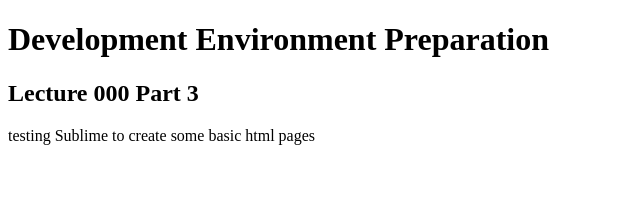
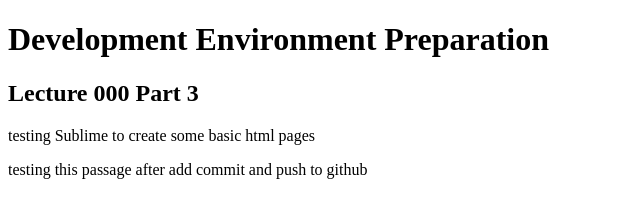
Before and after one commit to tirtarif22/coursera-html-css-js-course, a plain HTML site: page docs/index-review.html in a window 1280 px wide. Shown: the whole page, without its empty margins (0-640 px from the left). Drawn offline with Linux system fonts and the light colour scheme.

Commit message:
review for modified file

```diff
--- a/docs/index-review.html
+++ b/docs/index-review.html
@@ -7,5 +7,6 @@
  	<h1>Development Environment Preparation</h1>
  	<h2>Lecture 000 Part 3</h2>
  	<p>testing Sublime to create some basic html pages</p>
+ 	<p>testing this passage after add commit and push to github</p>
  </body>
  </html>
```
